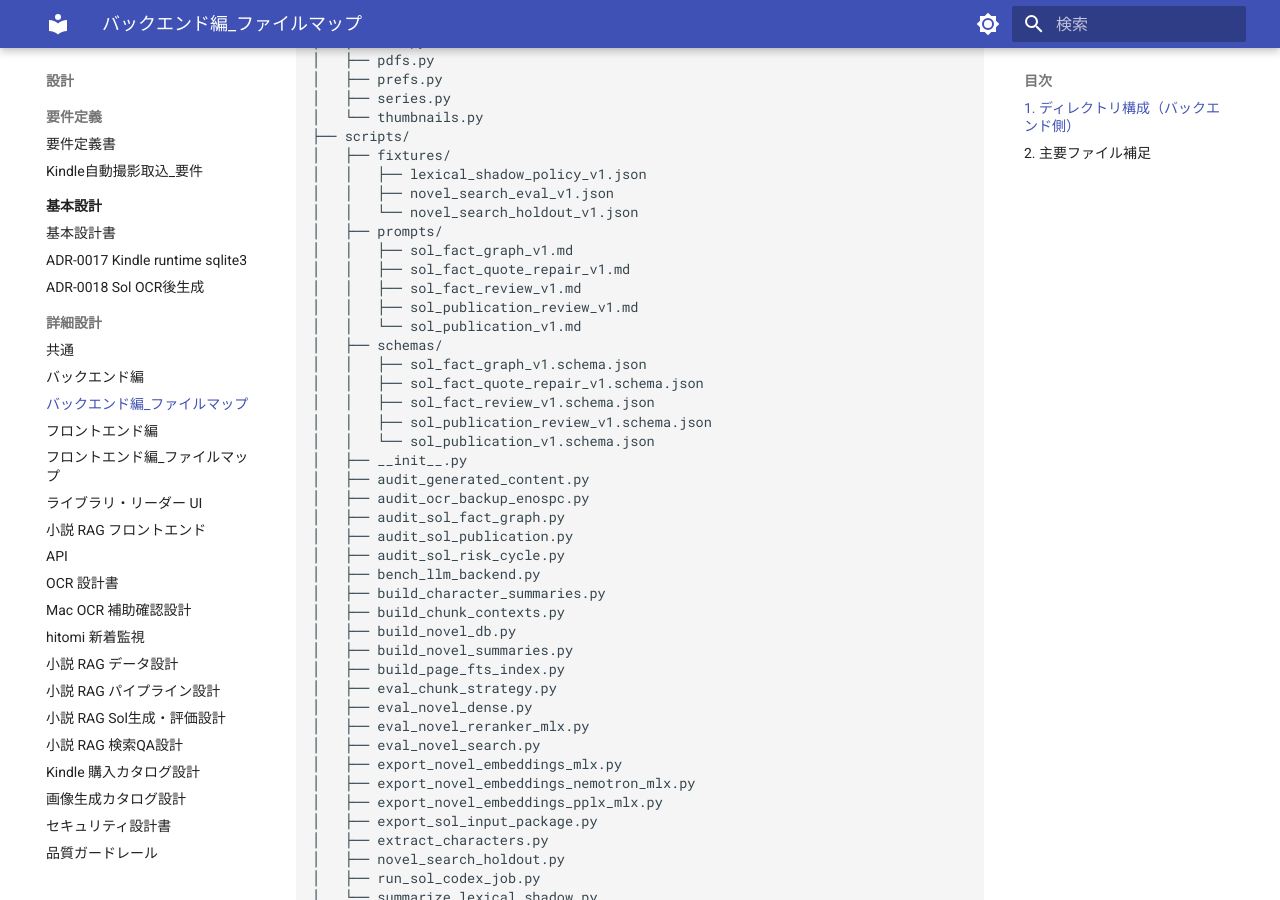
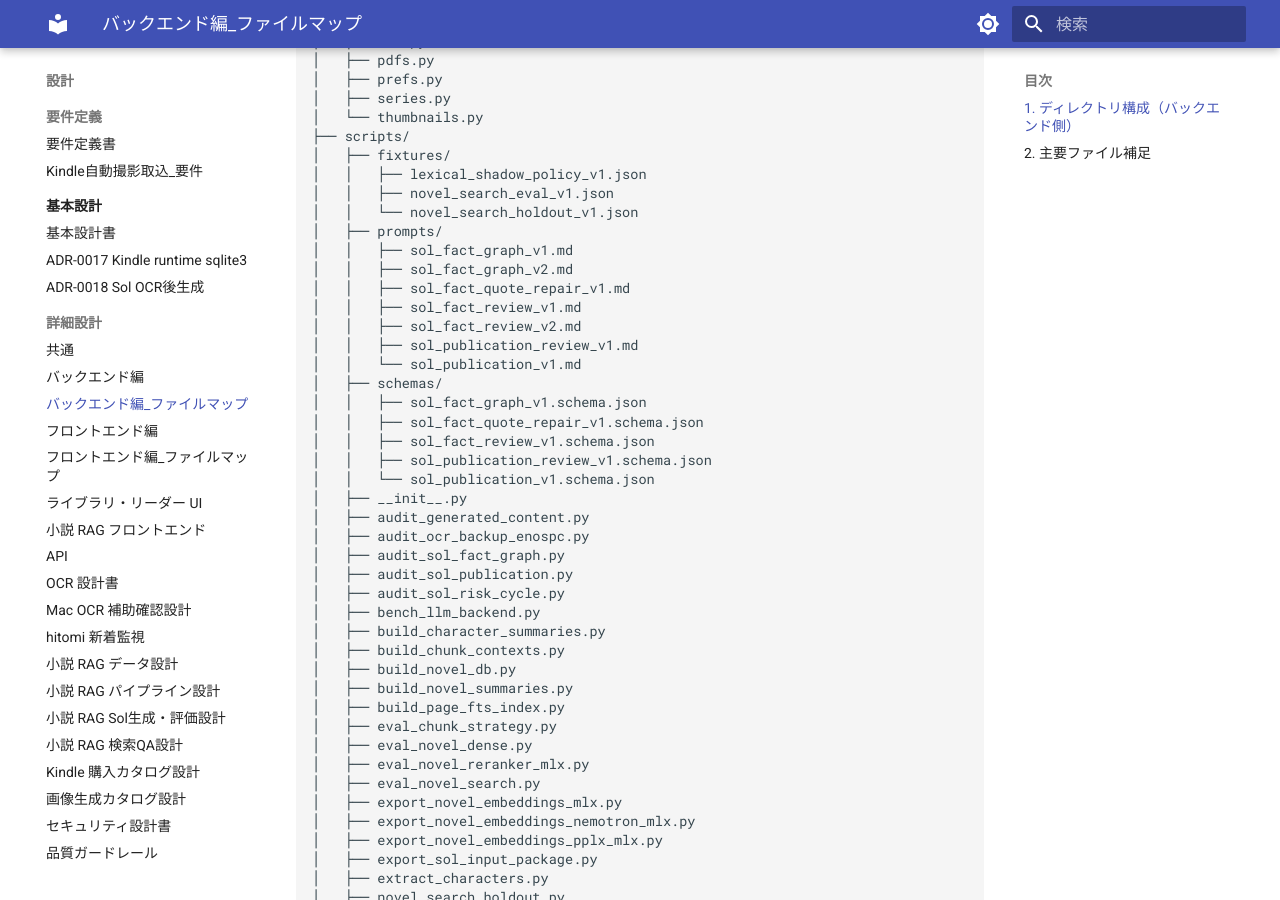
Before and after one commit to kkmmyr/Pic2PDF_Viewer, an MkDocs documentation site: the page built from docs/design/詳細設計/詳細設計書_バックエンド_ファイルマップ.md, in a window 1280 px wide and 900 px high, scrolled down 1634 px. Built offline with MkDocs 1.6.1 and Material for MkDocs 9.7.7, drawn with Linux system fonts in a browser that asks for light colours.

Commit message:
docs: refresh backend file map
Record the experimental Sol fact graph v2 prompt files in the generated backend file map.

Co-Authored-By: Codex <noreply@openai.com>

```diff
--- a/docs/design/詳細設計/詳細設計書_バックエンド_ファイルマップ.md
+++ b/docs/design/詳細設計/詳細設計書_バックエンド_ファイルマップ.md
@@ -87,8 +87,10 @@ backend/
 │   │   └── novel_search_holdout_v1.json
 │   ├── prompts/
 │   │   ├── sol_fact_graph_v1.md
+│   │   ├── sol_fact_graph_v2.md
 │   │   ├── sol_fact_quote_repair_v1.md
 │   │   ├── sol_fact_review_v1.md
+│   │   ├── sol_fact_review_v2.md
 │   │   ├── sol_publication_review_v1.md
 │   │   └── sol_publication_v1.md
 │   ├── schemas/
```
